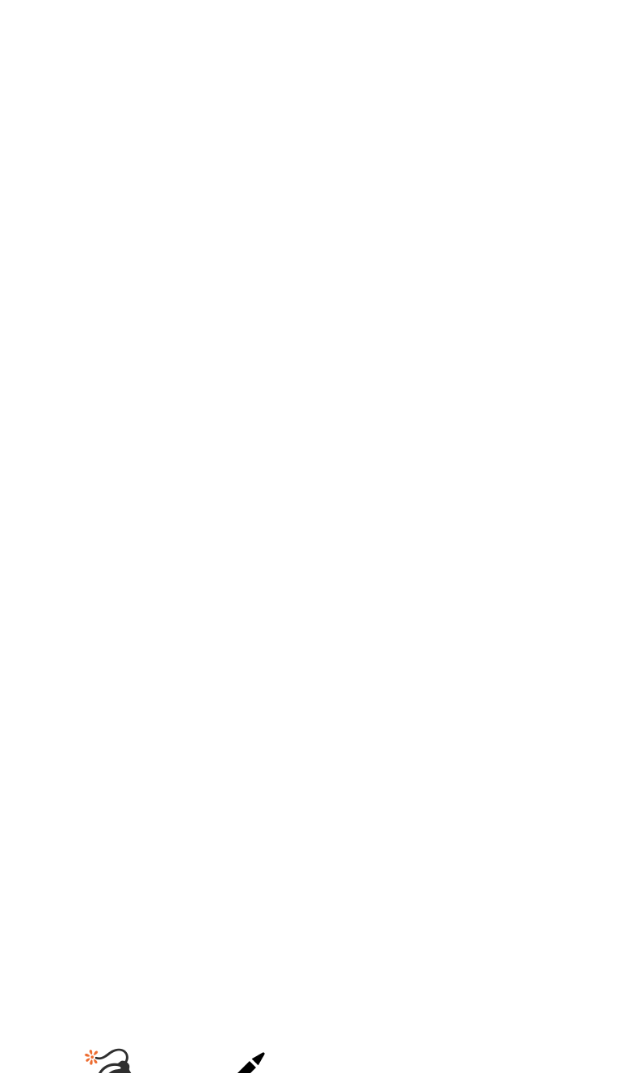
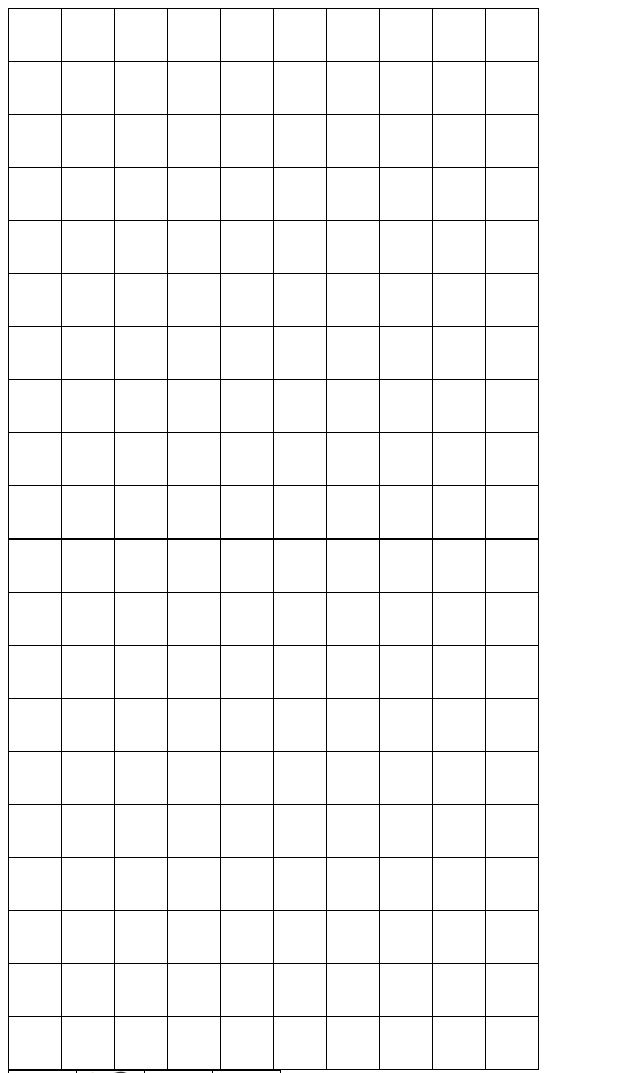
Before and after one commit to SimonHauguel/Projet-Web-Bataille-Navale, a website: page front/jeu.html in a window 1280 px wide. Shown: the top 1073 px of the page, without its empty margins (0-640 px from the left). Drawn offline with Linux system fonts and the light colour scheme.

Commit message:
jeu.html et style.css

```diff
--- a/front/jeu.html
+++ b/front/jeu.html
@@ -18,10 +18,6 @@
     <script type="text/javascript" src="js/Grid.js"></script>
     <script type="text/javascript" src="js/opposingGrid.js"></script>
     <script type="text/javascript" src="js/weapons.js"></script>
-<<<<<<< HEAD
-    <script type="text/javascript" src="js/boats.js"></script>
-=======
 
->>>>>>> 9e71fdd56bfda09722828e73b58a946f0698bbe2
 </body>
 </html>
--- a/front/style.css
+++ b/front/style.css
@@ -1,10 +1,3 @@
-<<<<<<< HEAD
-table,tr,td{border-width:1px;border-style: solid;border-color: black;  }
-table {border-collapse: collapse;}
-.weaponCases,.boatCases {height:50px;width:65px;text-align: center;}
-.cases {width:50px;height:50px;text-align:center;}
-td:hover {background-color: #ffe6b3;opacity: 0.5;}
-=======
 table tr td{
     border-width:1px;border-style: solid;border-color: black;  }
 table {border-collapse: collapse;}
@@ -13,4 +6,3 @@ table {border-collapse: collapse;}
 
 
 /* td:hover {background-color: #ffe6b3;opacity: 0.5;} */
->>>>>>> 9e71fdd56bfda09722828e73b58a946f0698bbe2
```
